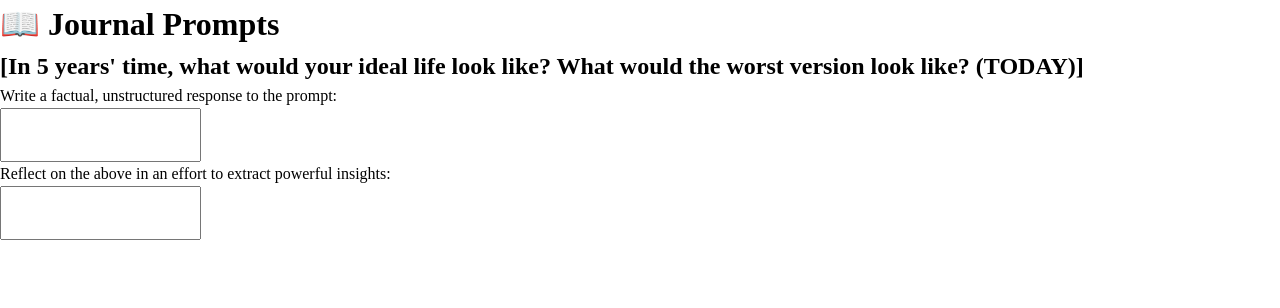
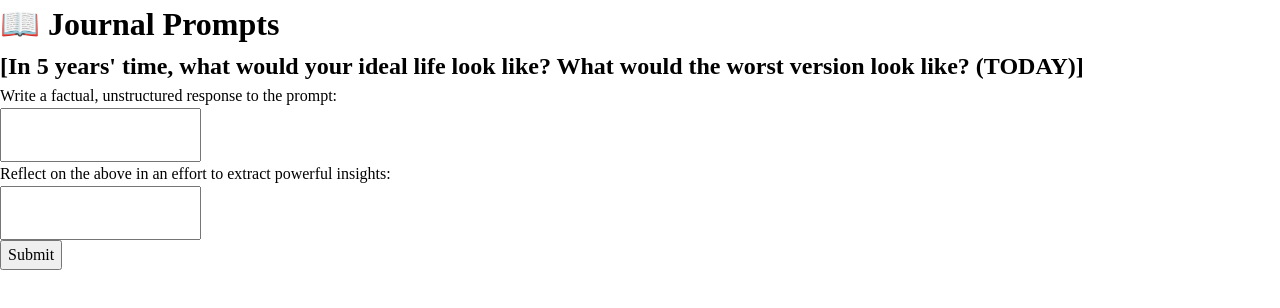
Before and after one commit to alex-j-garcia/journal-prompts-frontend, a React (Vite) app: page / in a window 1280 px wide. Shown: the top 308 px of the page. Built offline with nearby package versions, Linux system fonts and the light colour scheme; data requests are answered from the project's data file.

Commit message:
Save journal entries to mock backend

```diff
--- a/db.json
+++ b/db.json
@@ -24,5 +24,6 @@
       "tag": "personality",
       "date": "2025-01-07"
     }
-  ]
+  ],
+  "entries": []
 }
--- a/src/components/JournalEntry.jsx
+++ b/src/components/JournalEntry.jsx
@@ -6,8 +6,8 @@ import noteService from '../services/prompts';
 const JournalEntry = () => {
   const [todaysPrompt, setTodaysPrompt] = useState(null);
   const [formData, setFormData] = useState({
-    promptOne: '',
-    promptTwo: '',
+    entryOne: '',
+    entryTwo: '',
   });
 
   useEffect(() => {
@@ -24,10 +24,27 @@ const JournalEntry = () => {
     });
   };
 
+  const onFormSubmit = (event) => {
+    event.preventDefault();
+    noteService.addEntry({
+      ...formData,
+      prompt: todaysPrompt,
+    })
+
+    setFormData({
+      entryOne: '',
+      entryTwo: '',
+    });
+  };
+
   return (
     <div className='journalEntry'>
       <JournalPrompt prompt={todaysPrompt} />
-      <JournalForm data={formData} handleChange={onFormChange} />
+      <JournalForm
+        data={formData}
+        handleChange={onFormChange}
+        handleSubmit={onFormSubmit}
+      />
     </div>
   );
 }
--- a/src/components/JournalForm.jsx
+++ b/src/components/JournalForm.jsx
@@ -1,9 +1,13 @@
 import FormTextarea from "./FormTextarea";
 
-const JournalForm = ({ data, handleChange, }) => {
+const JournalForm = ({
+  data,
+  handleChange,
+  handleSubmit,
+}) => {
   return (
     <div>
-      <form className='journalEntry-form'>
+      <form onSubmit={handleSubmit} className='journalEntry-form'>
         {entries.map(({ label, name, }) => (
           <FormTextarea
             key={name}
@@ -13,6 +17,7 @@ const JournalForm = ({ data, handleChange, }) => {
             handleChange={handleChange}
           />
         ))}
+        <button type="submit">Submit</button>
       </form>
     </div>
   );
@@ -20,11 +25,11 @@ const JournalForm = ({ data, handleChange, }) => {
 
 const entries = [
   {
-    name: 'promptOne',
+    name: 'entryOne',
     label: 'Write a factual, unstructured response to the prompt',
   },
   {
-    name: 'promptTwo',
+    name: 'entryTwo',
     label: 'Reflect on the above in an effort to extract powerful insights',
   }
 ];
--- a/src/services/prompts.js
+++ b/src/services/prompts.js
@@ -2,10 +2,10 @@ import axios from "axios";
 
 const baseUrl = process.env.NODE_ENV === 'mobile' ?
   import.meta.env.VITE_BACKEND_URL :
-  'http://localhost:3001/prompts';
+  'http://localhost:3001';
 
 const getAll = async () => {
-  const promise = await axios.get(baseUrl);
+  const promise = await axios.get(`${baseUrl}/prompts`);
   return promise.data;
 }
 
@@ -21,7 +21,13 @@ const getTodaysPrompt = async () => {
   return todaysPrompt;
 }
 
+const addEntry = async (data) => {
+  const promise = await axios.post(`${baseUrl}/entries`, data)
+  return promise.data;
+};
+
 export default {
   getAll,
   getTodaysPrompt,
+  addEntry,
 };
```
